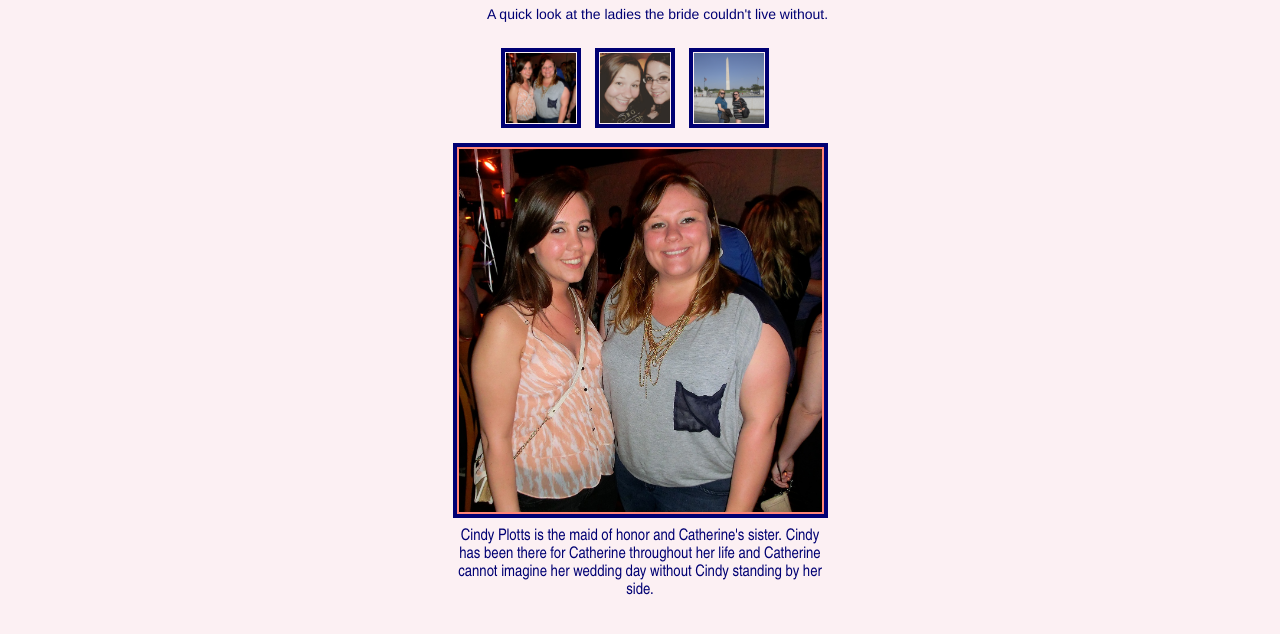
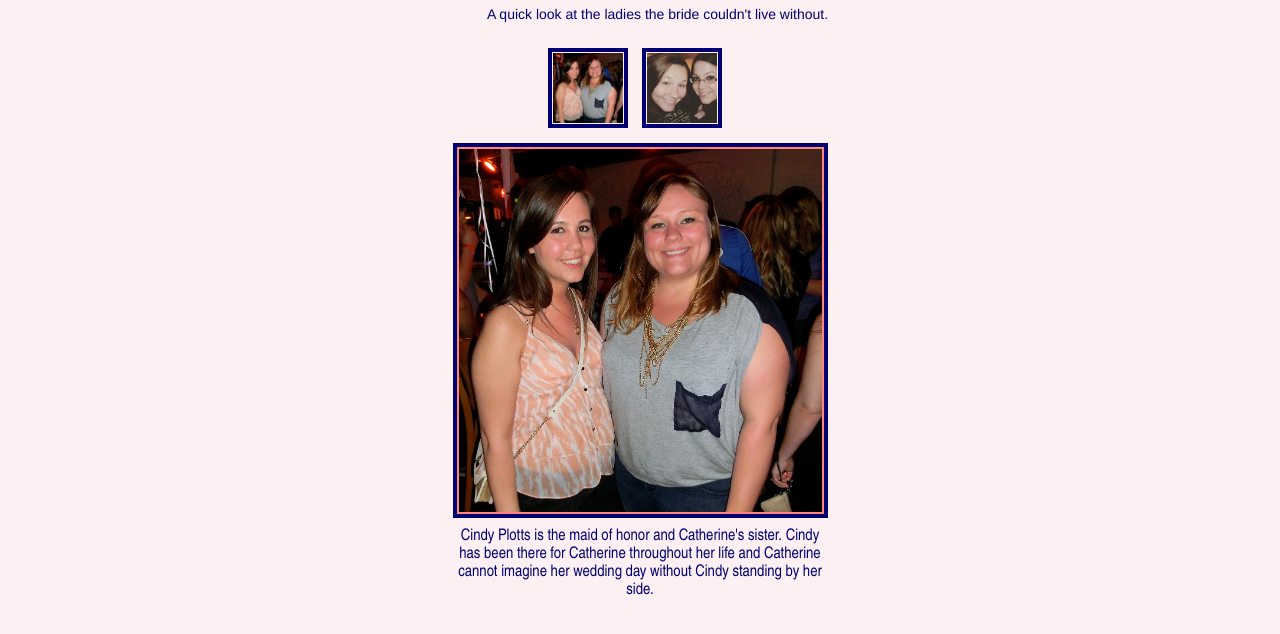
Before and after one commit to catherineplotts/zotts, a website: page bridal_party.html in a window 1280 px wide. Shown: the part 100-734 px from the top of the page. Drawn offline with nearby package versions, Linux system fonts and the light colour scheme.

Commit message:
removed Kate

```diff
--- a/bridal_party.html
+++ b/bridal_party.html
@@ -48,7 +48,6 @@
 			<div class="thumbnails">
 				<img onmouseover="updatePreviewPicture(img3)" name="img3" src="img/cindy.jpg" alt="" title="Cindy Plotts is the maid of honor and Catherine's sister. Cindy has been there for Catherine throughout her life and Catherine cannot imagine her wedding day without Cindy standing by her side."/>
 				<img onmouseover="updatePreviewPicture(img1)" name="img1" src="img/taylor.jpg" alt="" title="Taylor Reynolds is a bridesmaid. Taylor and Catherine have been friends for many years. In fact, Taylor was the person who introduced Mike and Catherine! The couple is thrilled to have Taylor as part of the wedding party."/>
-				<img onmouseover="updatePreviewPicture(img2)" name="img2" src="img/kate.jpg" alt="" title="Kate McParland is a bridesmaid. Kate and Catherine have been friends since elementary school. Through highs and lows, they've always stuck together and Catherine is excited to have Kate as part of one of the best days of her life."/>
 			</div>
 
 			<div id="preview" align="center">
```
